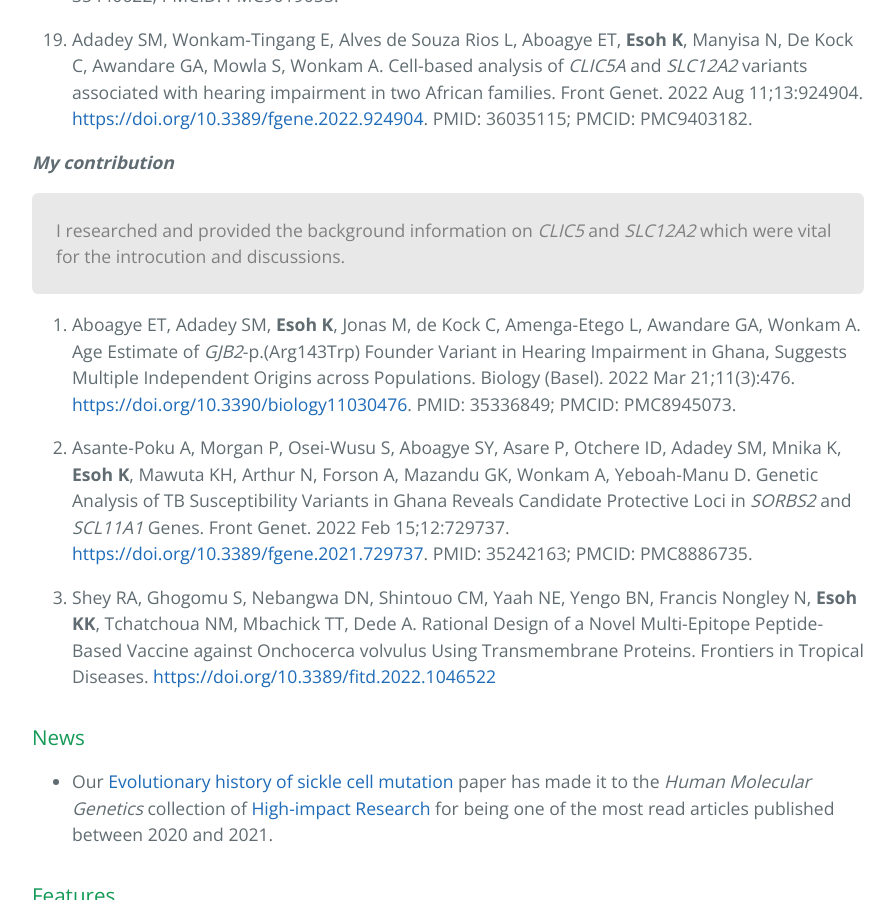
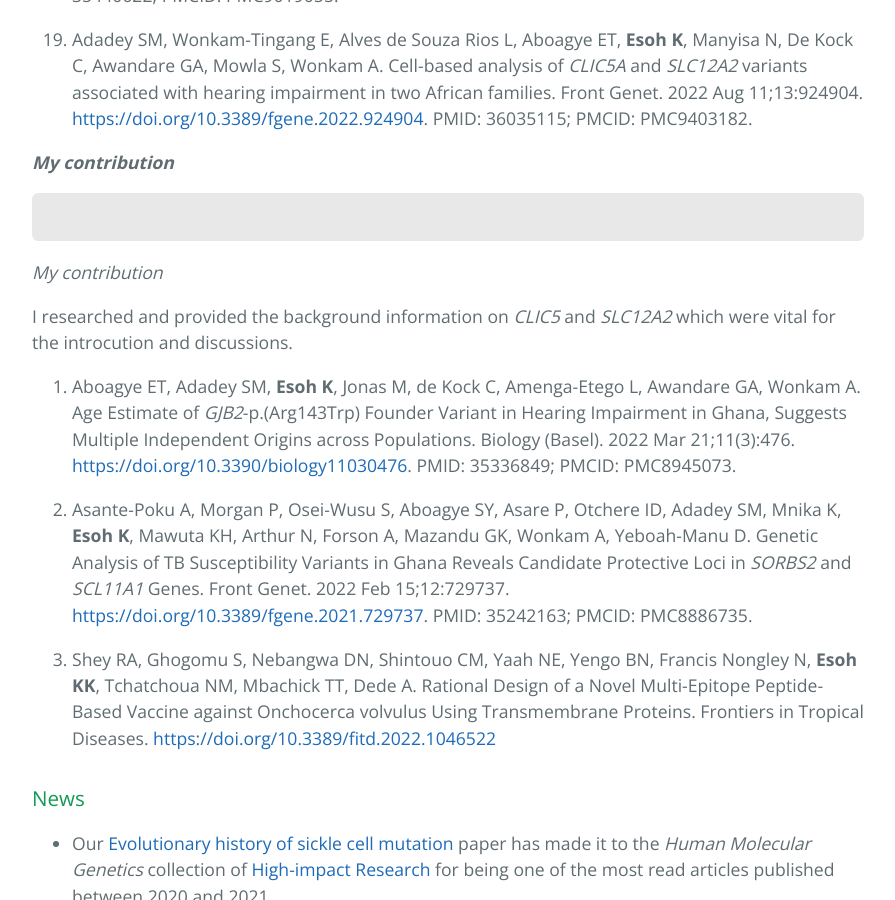
Before and after one commit to esohkevin/esohkevin.github.io, a Jekyll site: the page built from docs/research.md, in a window 1280 px wide and 900 px high, scrolled down 2870 px. Shown: the whole window, without its empty margins (192-1087 px from the left). Built offline with Jekyll 4.4.1, drawn with Linux system fonts in a browser that asks for light colours; the repository's description, which GitHub fills in, is left out.

```diff
--- a/docs/research.md
+++ b/docs/research.md
@@ -128,12 +128,17 @@
 
 ***My contribution***
 
+<p style="background-color: rgba(210, 210, 210, 0.5); color: gray; padding: 1.5rem; text-align: left; border-radius: 0.4rem;">
 <div>
-<p style="background-color: rgba(210, 210, 210, 0.5); color: gray; padding: 1.5rem; text-align: left; border-radius: 0.4rem;">
-  I researched and provided the background information on <i>CLIC5</i> and <i>SLC12A2</i>
-  which were vital for the introcution and discussions.
+  <p>
+    <em>My contribution</em>
+  </p>
+  <p>
+    I researched and provided the background information on <i>CLIC5</i> and <i>SLC12A2</i>
+    which were vital for the introcution and discussions.
+  </p>
+</div>
 </p>
-</div>
 
 20. Aboagye ET, Adadey SM, **Esoh K**, Jonas M, de Kock C, Amenga-Etego L, Awandare
 GA, Wonkam A. Age Estimate of <i>GJB2</i>-p.(Arg143Trp) Founder Variant in
```
